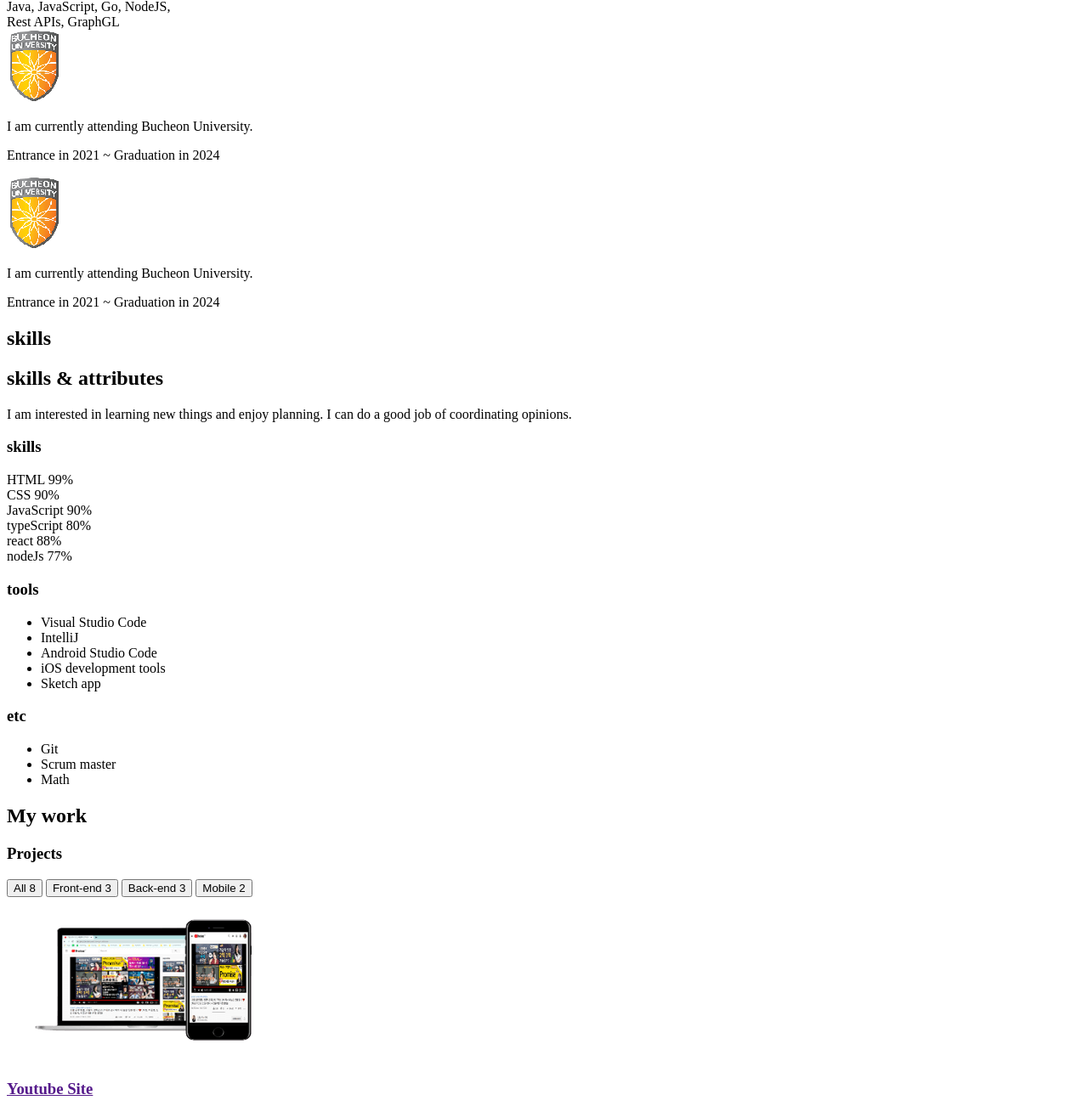
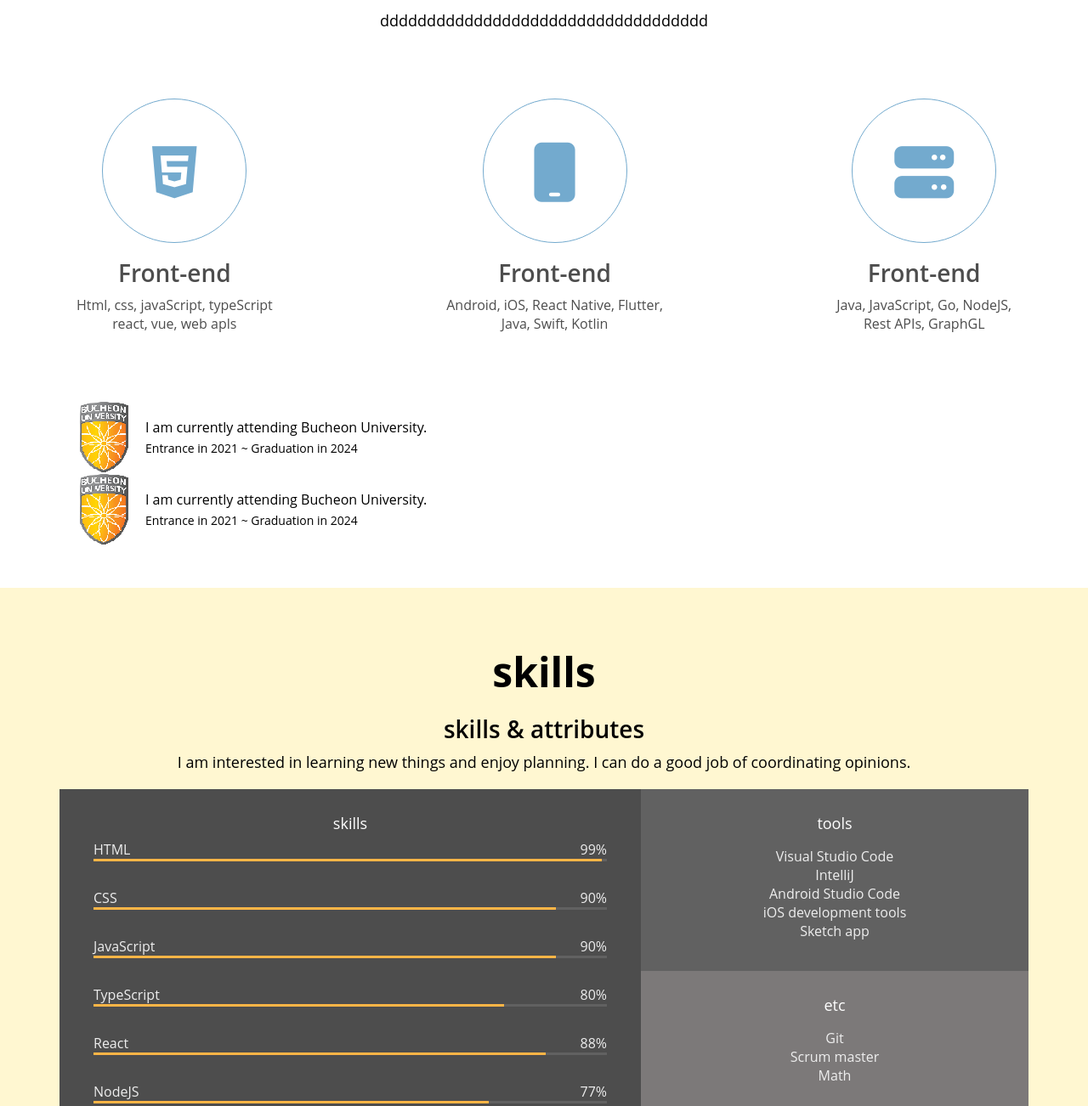
Before and after one commit to DaSom253/reponsive-website, a plain HTML site: page index.html in a window 1280 px wide. Shown: the part 888-2190 px from the top of the page at 85% size. Drawn offline with Linux system fonts and the light colour scheme.

Commit message:
comon week4

```diff
--- a/index.html
+++ b/index.html
@@ -1,5 +1,5 @@
 <!DOCTYPE html>
-<html lang="en">
+<html lang="ko">
 <head>
     <meta charset="UTF-8">
     <meta http-equiv="X-UA-Compatible" content="IE=edge">
@@ -11,6 +11,7 @@
     <script
      src="https://kit.fontawesome.com/b3ff0b2f81.js"
      crossorigin="anonymous"></script>
+     <link rel="stylesheet" href="main.css">
 </head>
 <body>
     <!-- Navbar -->
@@ -20,7 +21,7 @@
             <a href="#">Ssddo</a>
         </div>
         <ul class="navbar__menu">
-            <li class="navbar__menu__item">Home</li>
+            <li class="navbar__menu__item active">Home</li>
             <li class="navbar__menu__item">About</li>
             <li class="navbar__menu__item">Skills</li>
             <li class="navbar__menu__item">My Work</li>
@@ -36,7 +37,7 @@
         <button class="home__contact">어서오세요</button>
     </section>
     <!-- About -->
-    <section id="about">
+    <section id="about" class="section section__container">
         <h1>About Me</h1>
         <p>ddddddddddddddddddddddddddddddddddd</p>
         <div class="about__majors">
@@ -75,18 +76,17 @@
                     Java, JavaScript, Go, NodeJS,<br/>Rest APIs, GraphGL
                 </div>
             </div>
-
         </div>
-        <div class="about__jobss">
+        <div class="about__jobs">
             <div class="job">
-                <img src="imgs/jops/uniLogo.png" alt="bcu" class="job__logo">
+                <img src="imgs/jobs/uniLogo.png" alt="bcu" class="job__logo">
                 <div class="job__description">
                     <p class="job__name">I am currently attending Bucheon University.</p>
                     <p class="job__period">Entrance in 2021 ~ Graduation in 2024</p>
                 </div>
             </div>
             <div class="job">
-                <img src="imgs/jops/uniLogo.png" alt="bcu" class="job__logo">
+                <img src="imgs/jobs/uniLogo.png" alt="bcu" class="job__logo">
                 <div class="job__description">
                     <p class="job__name">I am currently attending Bucheon University.</p>
                     <p class="job__period">Entrance in 2021 ~ Graduation in 2024</p>
@@ -95,7 +95,7 @@
         </div>
     </section>
     <!-- Skills -->
-    <section id="skills">
+    <section id="skills" class="section">
         <div class="section__container">
             <h1>skills</h1>
             <h2>skills & attributes</h2>
@@ -105,46 +105,58 @@
                     <h3 class="skillset__title">
                         skills
                     </h3>
+                    <div class="skill">
                         <div class="skill__description">
                             <span>HTML</span>
                             <span>99%</span>
+                        </div>
                         <div class="skill__bar">
-                            <div class="skill_value" style="width: 99%;"></div>
+                            <div class="skill__value" style="width: 99%;"></div>
                         </div>
                     </div>
+                    <div class="skill">
                         <div class="skill__description">
                             <span>CSS</span>
                             <span>90%</span>
+                        </div>
                         <div class="skill__bar">
-                            <div class="skill_value" style="width: 99%;"></div>
+                            <div class="skill__value" style="width: 90%;"></div>
                         </div>
                     </div>
+                    <div class="skill">
                         <div class="skill__description">
                             <span>JavaScript</span>
                             <span>90%</span>
+                        </div>
                         <div class="skill__bar">
-                            <div class="skill_value" style="width: 99%;"></div>
+                            <div class="skill__value" style="width: 90%;"></div>
                         </div>
                     </div>
+                    <div class="skill">
                         <div class="skill__description">
-                        <span>typeScript</span>
+                            <span>TypeScript</span>
                             <span>80%</span>
+                        </div>
                         <div class="skill__bar">
-                            <div class="skill_value" style="width: 99%;"></div>
+                            <div class="skill__value" style="width: 80%;"></div>
                         </div>
                     </div>
+                    <div class="skill">
                         <div class="skill__description">
-                        <span>react</span>
+                            <span>React</span>
                             <span>88%</span>
+                        </div>
                         <div class="skill__bar">
-                            <div class="skill_value" style="width: 99%;"></div>
+                            <div class="skill__value" style="width: 88%;"></div>
                         </div>
                     </div>
+                    <div class="skill">
                         <div class="skill__description">
-                        <span>nodeJs</span>
+                            <span>NodeJS</span>
                             <span>77%</span>
+                        </div>
                         <div class="skill__bar">
-                            <div class="skill_value" style="width: 99%;"></div>
+                            <div class="skill__value" style="width: 77%;"></div>
                         </div>
                     </div>
                 </div>
--- a/main.css
+++ b/main.css
@@ -0,0 +1,268 @@
+/* Global */
+:root {
+    /* Color */
+    --color-white: #ffffff;
+    --color-light-white: #eeeeee;
+    --color-dark-white: #bdbdbd;
+    --color-pink: #fe918d;
+    --color-dark-pink: #ff6863;
+    --color-black: #4d4d4d;
+    --color-dark-grey: #4d4d4d;
+    --color-grey: #616161;
+    --color-light-grey: #7c7979;
+    --color-blue: #73aace;
+    --color-yellow: #fff7d1;
+    --color-orange: #feb546;
+    --color-black: #000000;
+    /* Font size */
+    --font-large: 48px;
+    --font-medium: 28px;
+    --font-regular: 18px;
+    --font-small: 16px;
+    --font-micro: 14px;
+    /* Font weight */
+    --weight-bold: 700;
+    --weight-semi-bold: 600;
+    --weight-regular: 400;
+    /* Size */
+    --size-border-radius: 4px;
+    /* Annimation */
+    --animation-duration: 300ms;
+  }
+  /* Universal tags */
+  * {
+    box-sizing: border-box;
+  }
+  body {
+    font-family: "Open Sans", sans-serif;
+    margin: 0;
+  }
+  a {
+    text-decoration: none;
+    color: var(--color-white);
+  }
+  ul {
+    padding-left: 0;
+  }
+  li {
+    list-style: none;
+  }
+  button {
+    background-color: transparent;
+    cursor: pointer;
+    border: none;
+    outline: none;
+    padding: 0;
+  }
+  /* Typography */
+  h1 {
+    font-size: var(--font-large);
+    font-weight: var(--weight-bold);
+    color: var(--color-black);
+    margin: 16px 0px;
+  }
+  h2 {
+    font-size: var(--font-medium);
+    font-weight: var(--weight-semi-bold);
+    color: var(--color-black);
+    margin: 8px 0;
+  }
+  h3 {
+    font-size: var(--font-regular);
+    font-weight: var(--font-regular);
+    color: var(--color-black);
+    margin: 8px 0;
+  }
+  p {
+    font-size: var(--font-regular);
+    font-weight: var(--font-regular);
+    color: var(--color-black);
+    margin: 4px 0;
+  }
+
+  /* Navbar */
+  #navbar {
+      background-color: var(--color-pink);
+      display: flex;
+      align-items: center;
+      justify-content: space-between;
+      padding: 16px;
+  }
+
+  .navbar__logo {
+      font-size: var(--font-medium);
+      color: var(--color-white);
+      font-weight: var(--weight-bold);
+  }
+
+  .navbar__menu {
+      display: flex;
+  }
+
+  .navbar__menu__item {
+      padding: 8px 12px;
+      margin: 0 4px;
+      color: var(--color-white);
+      cursor: pointer;
+  }
+
+  .navbar__menu__item.active {
+      border: 1px solid var(--color-white);
+      border-radius: var(--size-border-radius);
+  }
+
+  .navbar__menu__item:hover {
+      background-color: var(--color-dark-pink);
+      border-radius: var(--size-border-radius);
+    }
+
+    /* Home */
+#home {
+        background: url(imgs/background.jpg) center/cover no-repeat;
+        padding: 40px;
+        text-align: center;
+    }
+
+.home__avatar {
+        width: 250px;
+        height: 250px;
+        border-radius: 50%;
+        border: 2px solid var(--color-white);
+    }
+
+.home__title,
+.home__description {
+        color: var(--color-white);
+    }
+
+.home__contact {
+        color: var(--color-white);
+        font-size: var(--font-regular);
+        font-weight: var(--weight-bold);
+        margin: 24px;
+        border: 2px solid var(--color-white);
+        border-radius: var(--size-border-radius);
+        padding: 8px 12px;
+    }
+
+    /* Section comon */
+.section {
+        padding: 50px;
+        text-align: center;
+        margin: auto;
+    }
+
+.section__container {
+        max-width: 1200px;
+        margin: auto;
+    }
+
+    /* About */
+.about__majors {
+        display: flex;
+        justify-content: space-between;
+        margin: 80px 0;
+    }
+
+.major__icon {
+        width: 170px;
+        height: 170px;
+        font-size: 70px;
+        line-height: 170px;
+        margin: auto;
+        color: var(--color-blue);
+        border: 1px solid var(--color-blue);
+        border-radius: 50%;
+        margin-bottom: 16px;
+    }
+
+.major__icon:hover i {
+        color: var(--color-pink);
+        transform: rotate(-30deg) scale(1.1);
+    }
+
+.major__icon i {
+        transition: all var(--animation-duration) ease;
+    }
+
+.major__title,
+.major__description {
+        color: var(--color-dark-grey);
+    }
+
+.major__description {
+        font-size: var(--font-small);
+    }
+
+.job {
+        display: flex;
+        align-items: center;
+    }
+
+.job__description {
+        margin: 0 16px;
+        text-align: left;
+    }
+
+.job__name {
+        font-size: var(--font-small);
+    }
+
+.job__period {
+        font-size:  var(--font-micro);
+    }
+
+/* Skills */
+#skills {
+    background-color: var(--color-yellow);
+}
+
+.skillset {
+    display: flex;
+    background-color: var(--color-light-grey);
+    color: var(--color-light-white);
+    margin: 20px;
+}
+
+.skillset__title {
+    color: var(--color-white);
+}
+
+.skillset__left {
+    flex-basis: 60%;
+    background-color: var(--color-dark-grey);
+    padding: 20px 40px;
+}
+
+.skill {
+    margin-bottom: 32px;
+}
+
+.skill__description {
+    display: flex;
+    justify-content: space-between;
+}
+
+.skill__bar {
+    width: 100%;
+    height: 3px;
+    background-color: var(--color-grey);
+}
+
+.skill__value {
+    height: 3px;
+    background-color: var(--color-orange);
+}
+
+.skillset__right {
+    flex-basis: 40%;
+}
+
+.tools {
+    background-color: var(--color-grey);
+}
+
+.tools,
+.etc {
+    padding: 20px;
+}
```
Also changed, not shown: imgs/background.jpg (added), imgs/jobs/uniLogo.png (renamed from imgs/jops/uniLogo.png). Lines whose indentation alone changed are shown as unchanged.
